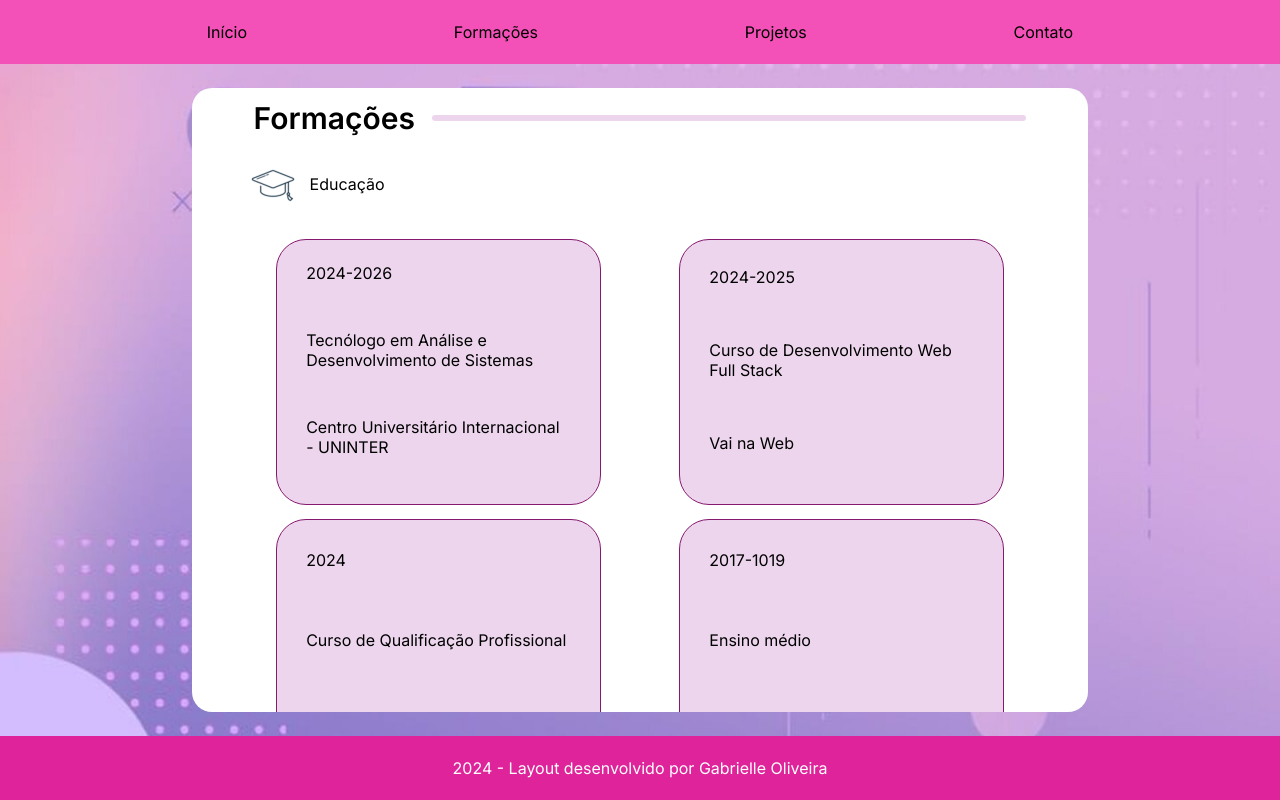
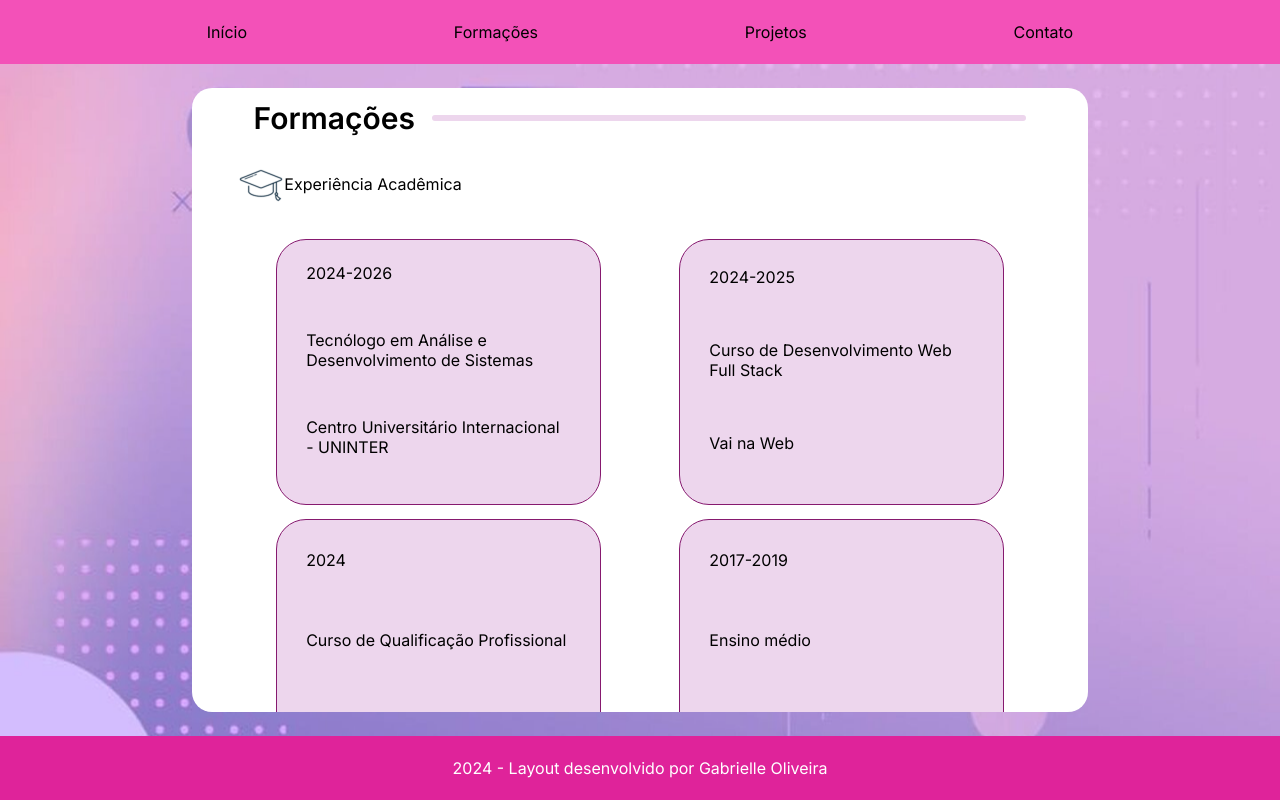
Before and after one commit to GabyysBrito/portfolio-Gabrielle-Oliveira, a React (Vite) app: page /Formacoes in a window 1280 px wide. Built offline with nearby package versions, Linux system fonts and the light colour scheme.

Commit message:
Correção da data da formação acadmêmica do colegio para 2019 no arquivo Formacoes

```diff
--- a/src/pages/formacoes/Formacoes.jsx
+++ b/src/pages/formacoes/Formacoes.jsx
@@ -23,7 +23,7 @@ export default function Formacoes(){
         },
 
         {
-            ano:"2017-1019",
+            ano:"2017-2019",
             curso:"Ensino médio",
             instituicao:"Erem Santa Paula Frassinetti"
         }
@@ -87,7 +87,7 @@ export default function Formacoes(){
                         <section className= {s.titulos}>
                             <section className={s.especificacao}>
                             <img src={iconeChapeu} alt="Imagem de um chapéu de formatura" />
-                            <p>Educação</p>
+                            <p>Experiência Acadêmica</p>
                             </section>
                         </section>
 
--- a/src/pages/formacoes/formacoes.module.scss
+++ b/src/pages/formacoes/formacoes.module.scss
@@ -50,7 +50,6 @@
     display: flex;
     justify-content: space-around;
     justify-content: start;
-    width: 100%;
     height: 12vh;
 }
 
@@ -58,7 +57,7 @@
     display: flex;
     align-items: center;
     justify-content: space-evenly;
-    width: 20%;
+    width: 28%;
 }
 
 .descricaoFormacoes {
```
